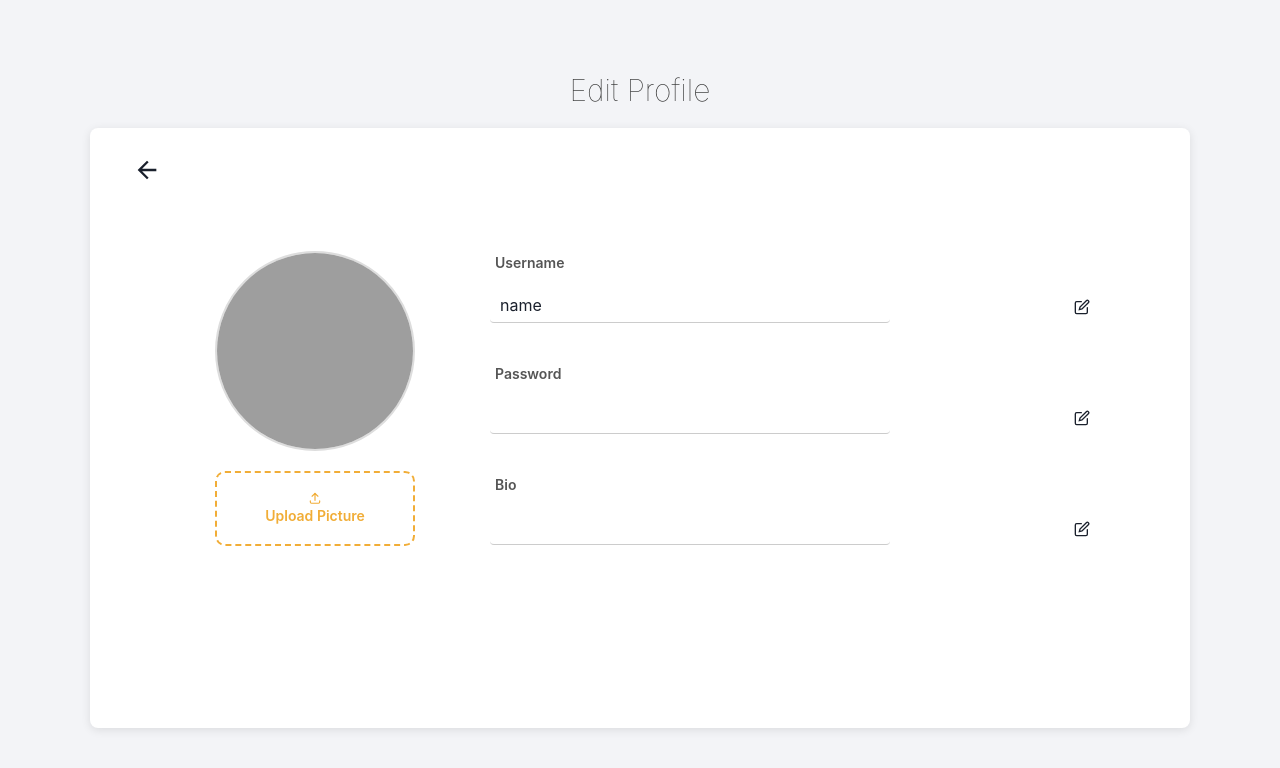
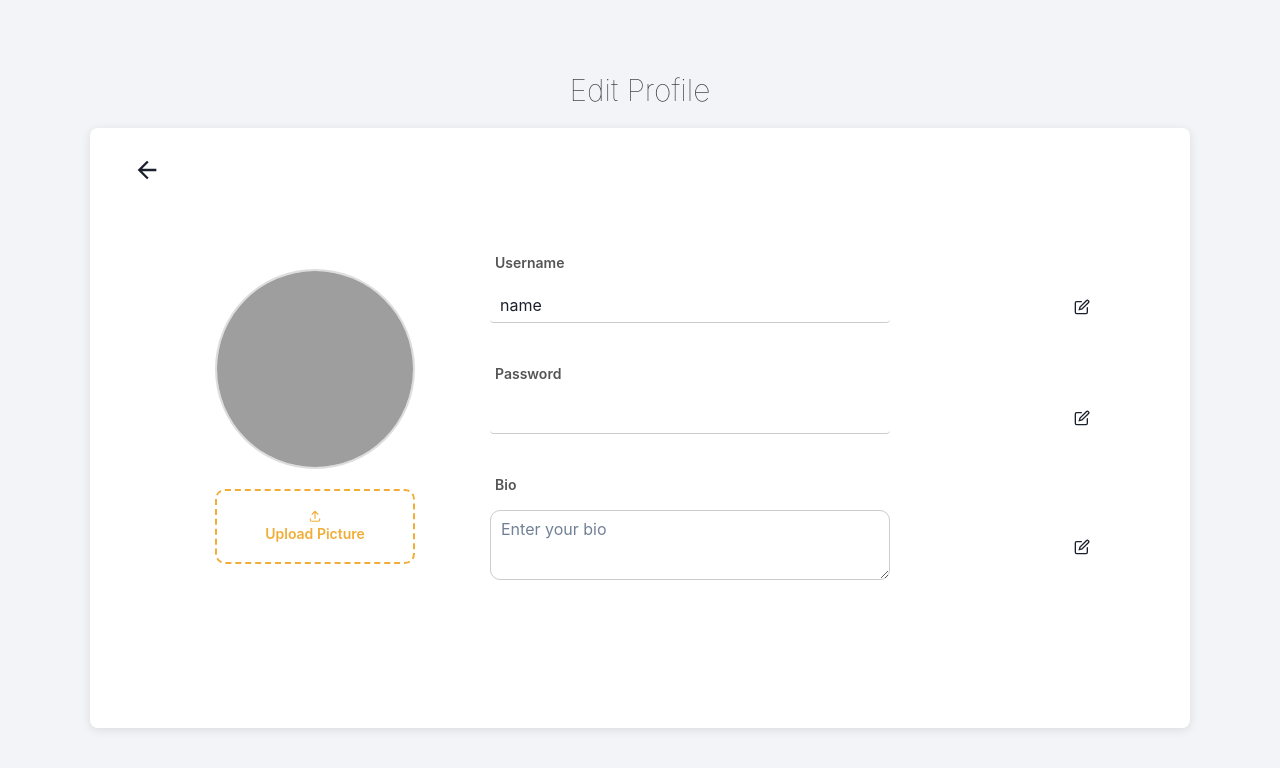
Before and after one commit to cenpnt/Web-Project, a React (Create React App) app in the folder front-end/my-app/: page /editprofile in a window 1280 px wide. Shown: the top 768 px of the page. Built offline with nearby package versions, Linux system fonts and the light colour scheme; no server answers.

Commit message:
add text-area

```diff
--- a/front-end/my-app/src/components/editProfileComponent/inputfield/InputField.jsx
+++ b/front-end/my-app/src/components/editProfileComponent/inputfield/InputField.jsx
@@ -2,7 +2,7 @@ import React from 'react';
 import { EditIcon, CloseIcon, CheckIcon } from '@chakra-ui/icons';
 import "./InputField.css";
 
-const InputField = ({ label, value, onChange, isEditing, onSave, onToggleEdit, inputRef, onKeyDown, error, isSuccess, isPassword, originalValue }) => {
+const InputField = ({ label, value, onChange, isEditing, onSave, onToggleEdit, inputRef, onKeyDown, error, isSuccess, isPassword, originalValue, isBIO, placeholder }) => {
 
     // When Save or Cancel is clicked, stop editing the field
     const handleSave = (e) => {
@@ -26,8 +26,19 @@ const InputField = ({ label, value, onChange, isEditing, onSave, onToggleEdit, i
         <div className="input-section">
             <label>{label}</label>
             <div className="input-button-section">
+                {isBIO ? <textarea
+                   className={`input-textarea ${isSuccess ? 'input-success' : ''} ${error ? 'input-error' : ''}`}
+                   name={label.toLowerCase()}  // Ensure this is set so handleInputChange updates correctly
+                   value={value}
+                   onChange={onChange}
+                   disabled={!isEditing}  // Disable field when not in editing mode
+                   ref={inputRef}
+                   onKeyDown={onKeyDown}
+                   placeholder={placeholder}
+                    wrap='soft'
+                ></textarea>:
                     <input
-                    type={isPassword ? 'password' : 'text'}
+                        type={`${isPassword ? 'password' : 'text'}`}
                         className={`input-field ${isSuccess ? 'input-success' : ''} ${error ? 'input-error' : ''}`}
                         name={label.toLowerCase()}  // Ensure this is set so handleInputChange updates correctly
                         value={value}
@@ -35,7 +46,9 @@ const InputField = ({ label, value, onChange, isEditing, onSave, onToggleEdit, i
                         disabled={!isEditing}  // Disable field when not in editing mode
                         ref={inputRef}
                         onKeyDown={onKeyDown}
+                        placeholder={placeholder}
                     />
+                }
 
                 <div className="input-icon-section">
                     {isEditing && (
```
Lines whose indentation alone changed are shown as unchanged.
